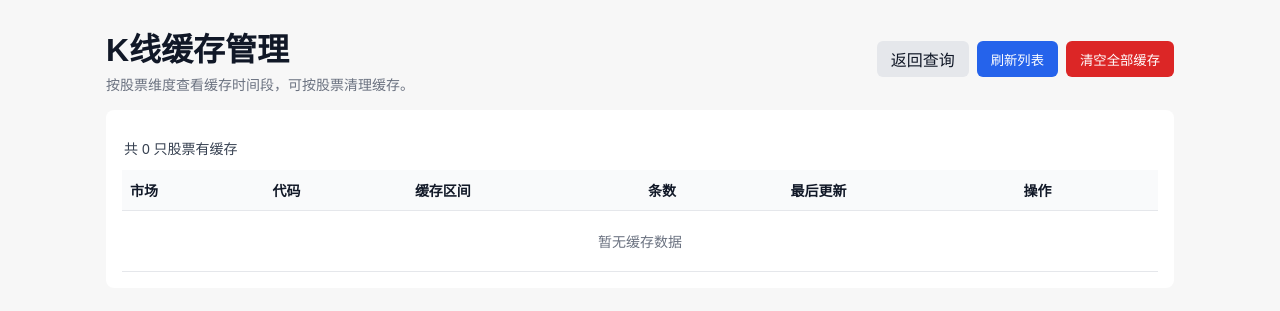
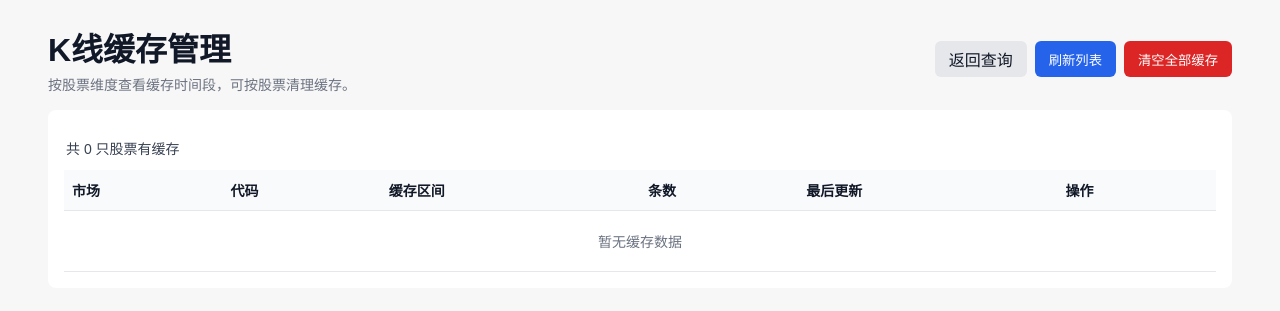
Before and after one commit to ims0/stock_server, a Flask app: page /cache in a window 1280 px wide. Shown: the top 311 px of the page. Run offline with Flask 3, Linux system fonts and the light colour scheme; data that the repository does not hold is empty.

Commit message:
Add 1 month, extend web width

```diff
--- a/static/css/style.css
+++ b/static/css/style.css
@@ -10,7 +10,7 @@ body {
 }
 
 .container {
-  max-width: 1100px;
+  width: 95%;
   margin: 24px auto;
   padding: 0 16px;
 }
--- a/static/js/app.js
+++ b/static/js/app.js
@@ -144,8 +144,9 @@ function buildCandlestick(data, title, market) {
     low,
     close,
     type: 'candlestick',
-    increasing: { line: { color: '#ef4444' }, fillcolor: 'rgba(255,255,255,0)' },
-    decreasing: { line: { color: '#22c55e' } },
+    whiskerwidth: 0,
+    increasing: { line: { color: '#ef4444', width: 0.8 }, fillcolor: 'rgba(255,255,255,0)' },
+    decreasing: { line: { color: '#22c55e', width: 0.8 }, fillcolor: 'rgba(255,255,255,0)' },
     name: 'K线',
   };
 
--- a/templates/index.html
+++ b/templates/index.html
@@ -43,6 +43,7 @@
           快速时段
           <select id="date-preset">
             <option value="">自定义</option>
+            <option value="1">近 1 个月</option>
             <option value="3">近 3 个月</option>
             <option value="6" selected>近 6 个月</option>
             <option value="9">近 9 个月</option>
```
